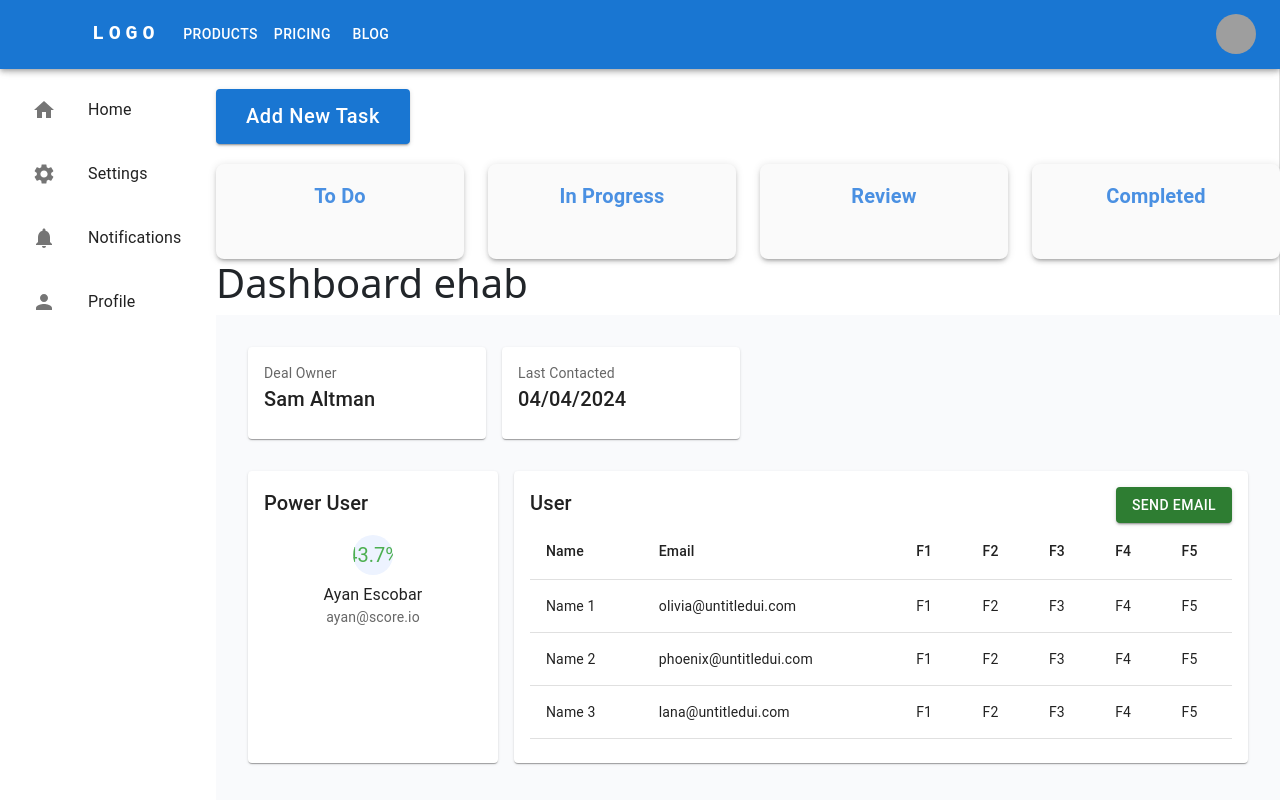
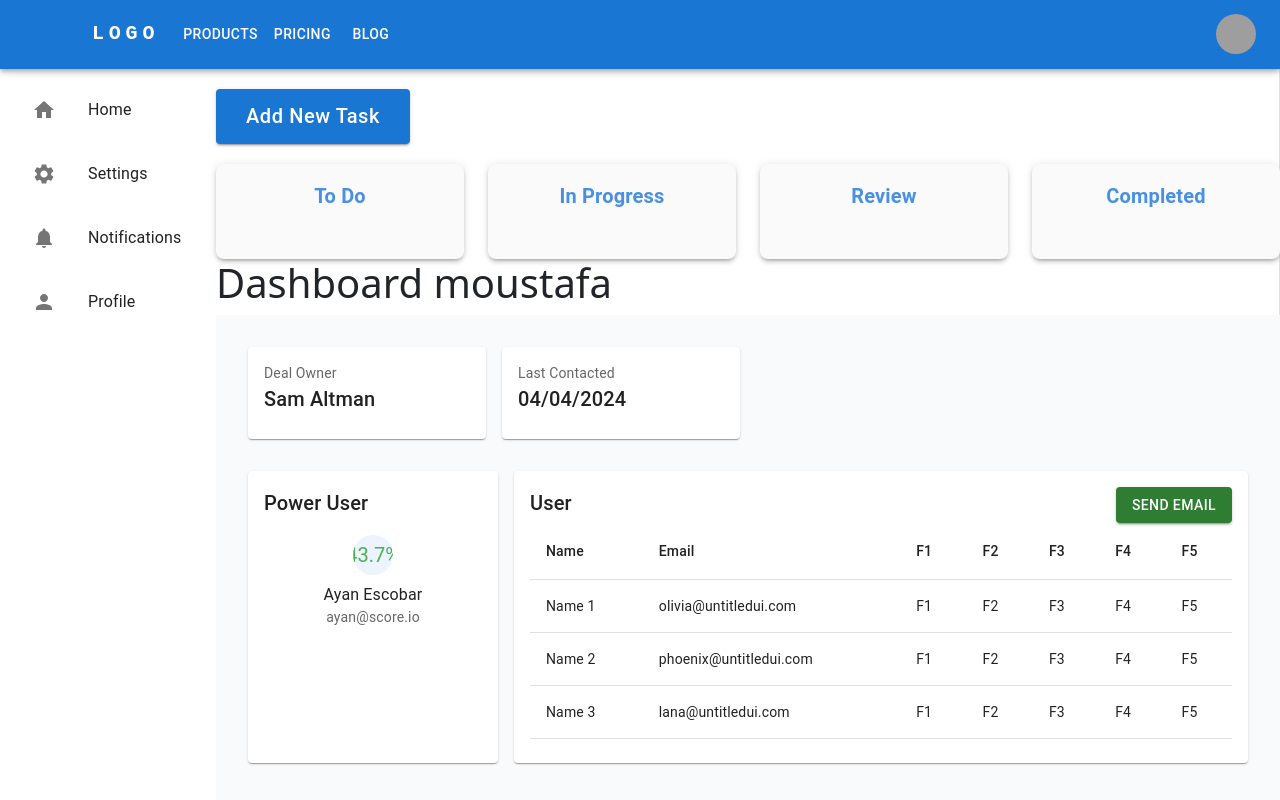
Before and after one commit to moustafa-greeda/crm_react_php, a React (Create React App) app: page /dashboard in a window 1280 px wide. Shown: the top 800 px of the page. Built offline with nearby package versions, Linux system fonts and the light colour scheme; grey boxes are pictures that could not be loaded.

Commit message:
moustafa

```diff
--- a/src/components/Dashboard.jsx
+++ b/src/components/Dashboard.jsx
@@ -3,7 +3,7 @@ import { Outlet } from "react-router";
 export default function Dashboard() {
   return (
     <div>
-      <h1>Dashboard ehab</h1>
+      <h1>Dashboard moustafa</h1>
       {/* will either be <Home/> or <Settings/> */}
       <Outlet />
     </div>
```
